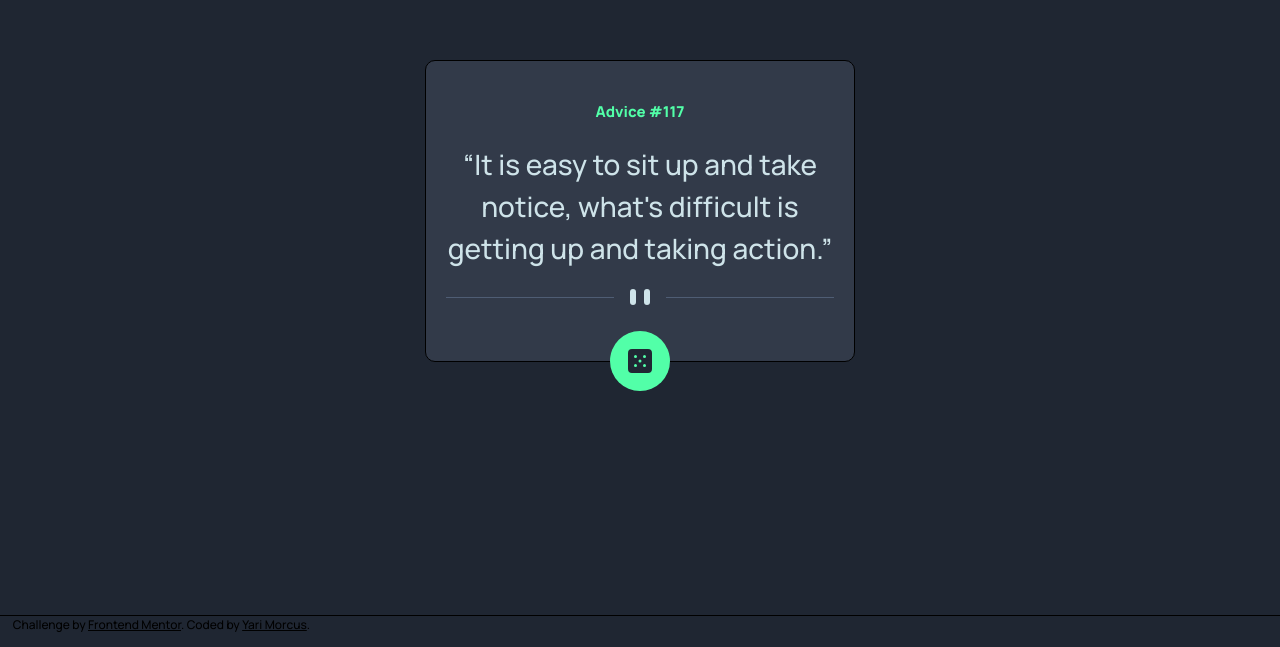
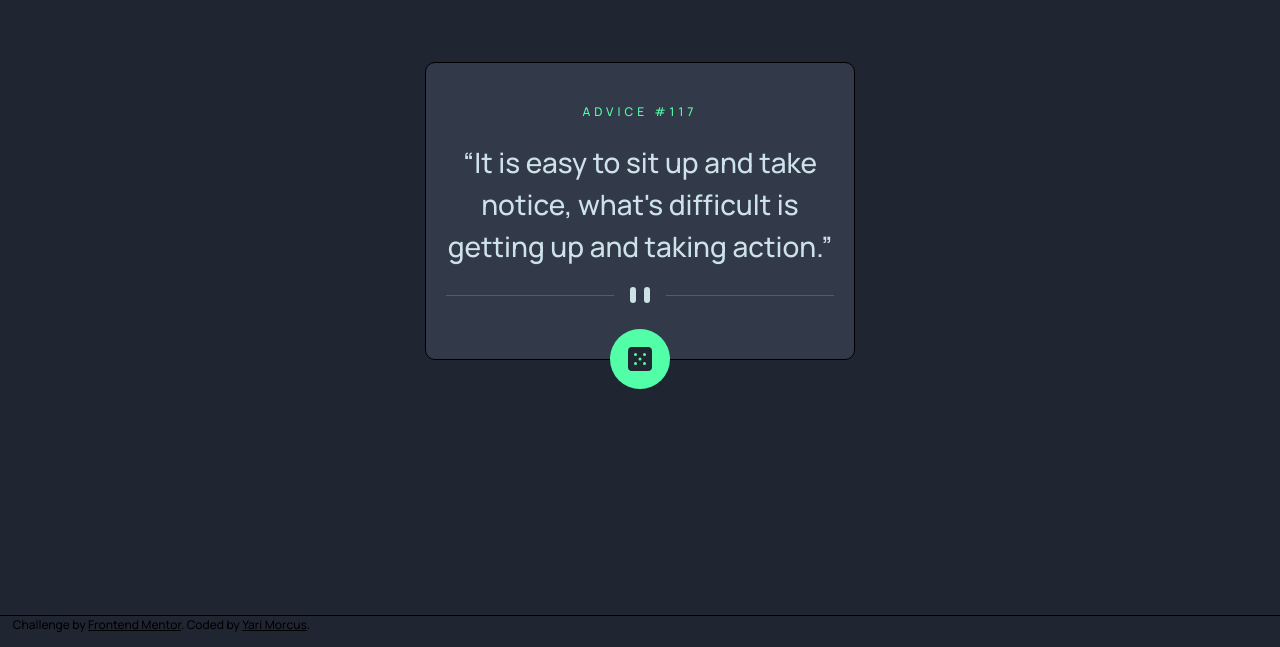
Before and after one commit to YariMorcus/advice-generator-app, a website built with Parcel: page src/index.html in a window 1280 px wide. Shown: the part 153-800 px from the top of the page. Built offline with nearby package versions, Linux system fonts and the light colour scheme.

Commit message:
Add title font

```diff
--- a/src/scss/components/_advice-generator.scss
+++ b/src/scss/components/_advice-generator.scss
@@ -17,8 +17,11 @@
 
   &__title {
     margin-bottom: 2rem;
-    font-size: 1.5rem;
     color: v.$neon-green;
+    font-weight: 500;
+    font-size: 1.2rem;
+    letter-spacing: 4px;
+    text-transform: uppercase;
   }
 
   &__quote {
```
